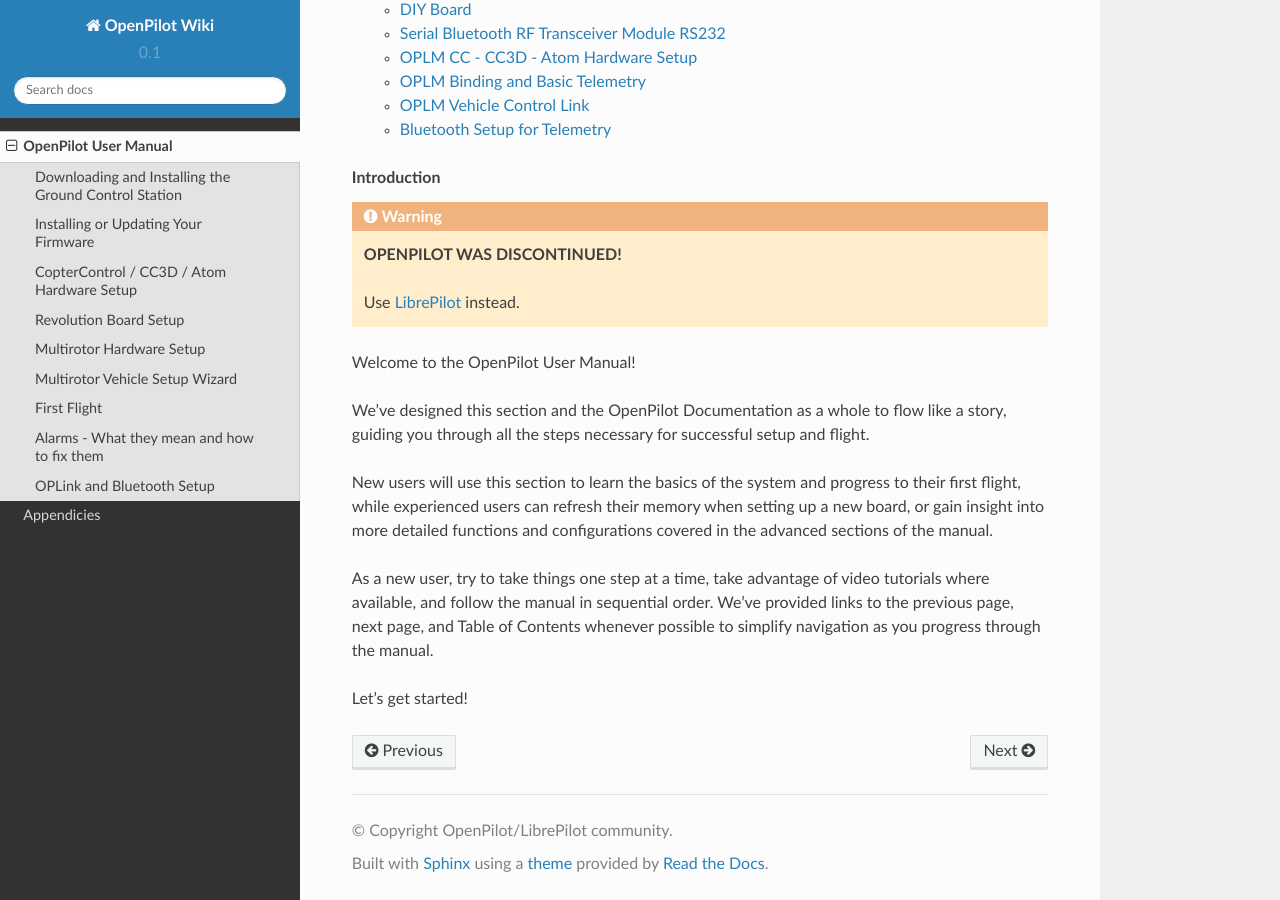
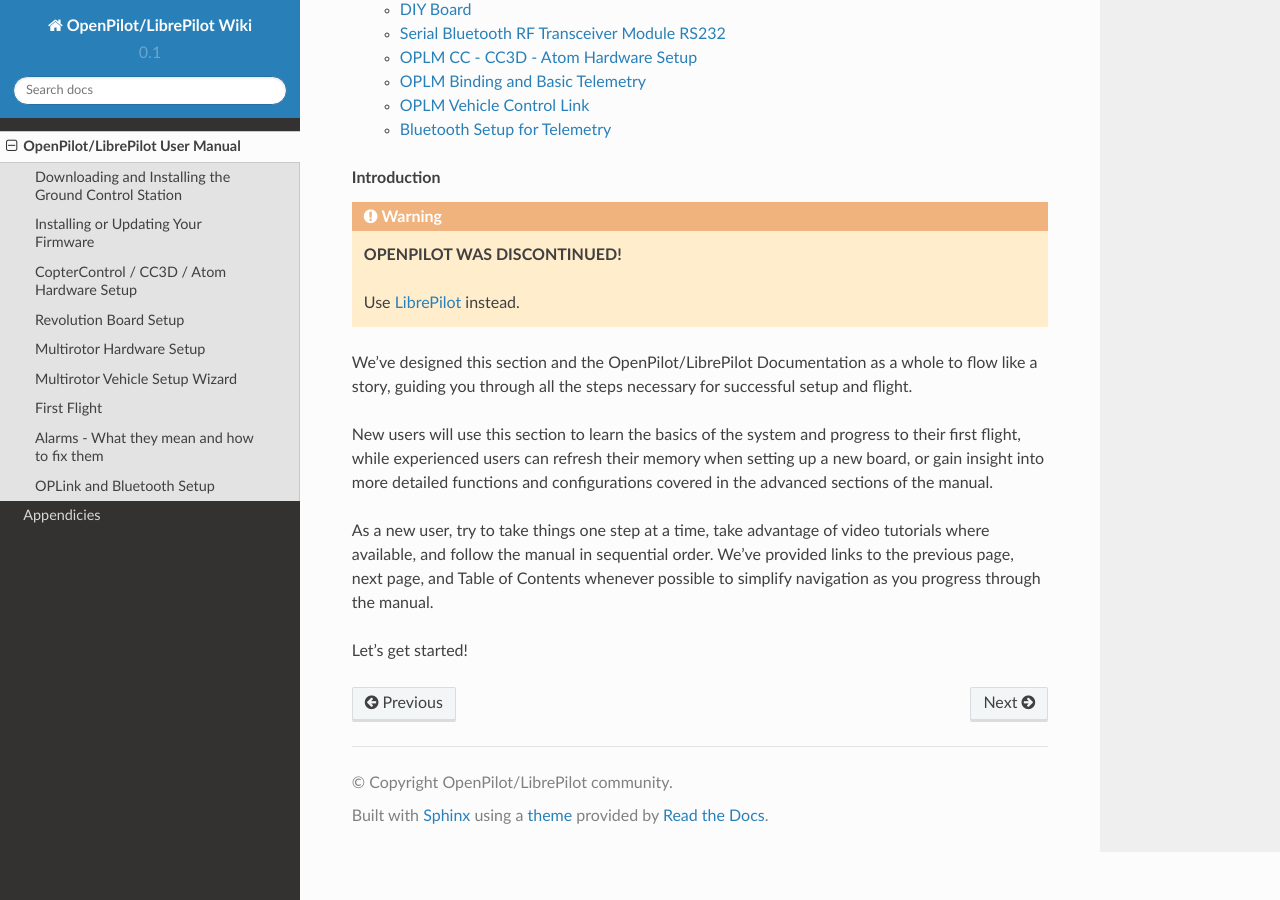
Before and after one commit to UncleRus/OPWiki, a Sphinx documentation site: the page built from source/user_manual/index.rst, in a window 1280 px wide and 900 px high, scrolled down 1038 px. Built offline with Sphinx 7.4.7 and the Read the Docs theme 2.0.0, drawn with Linux system fonts in a browser that asks for light colours; some of the changed text lies outside the part shown.

Commit message:
Links to LibrePilot wiki

```diff
--- a/source/conf.py
+++ b/source/conf.py
@@ -46,7 +46,7 @@
 
 
 # General information about the project.
-project = u'OpenPilot Wiki'
+project = u'OpenPilot/LibrePilot Wiki'
 
 copyright = u'OpenPilot/LibrePilot community'
 
--- a/source/user_manual/index.rst
+++ b/source/user_manual/index.rst
@@ -1,6 +1,6 @@
-*********************
-OpenPilot User Manual
-*********************
+********************************
+OpenPilot/LibrePilot User Manual
+********************************
 
 .. toctree::
    :maxdepth: 2
@@ -21,9 +21,7 @@
 
    Use `LibrePilot <http://www.librepilot.org/>`_ instead.
 
-Welcome to the OpenPilot User Manual!
-
-We've designed this section and the OpenPilot Documentation as a whole to flow
+We've designed this section and the OpenPilot/LibrePilot Documentation as a whole to flow
 like a story, guiding you through all the steps necessary for successful setup
 and flight.
 
--- a/source/user_manual/revo/revo.rst
+++ b/source/user_manual/revo/revo.rst
@@ -53,7 +53,7 @@
 Tuning your Revolution
 ----------------------
 
-:doc:`/gcs/configuration`
+`LibrePilot Wiki <https://librepilot.atlassian.net/wiki/display/LPDOC/Configuration+tab>`_
 
 Connection diagram
 ------------------
```
Also changed, not shown: README.rst (+2 -5 lines), source/index.rst (+3 -5 lines), source/user_manual/first_flight.rst (+6 -5 lines).
